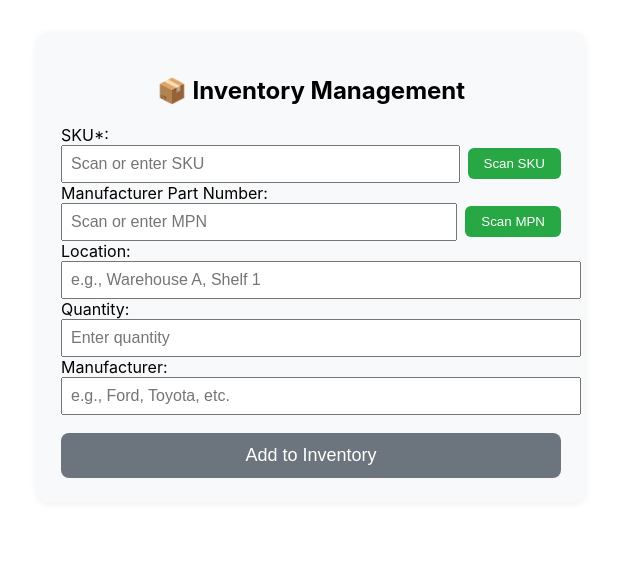
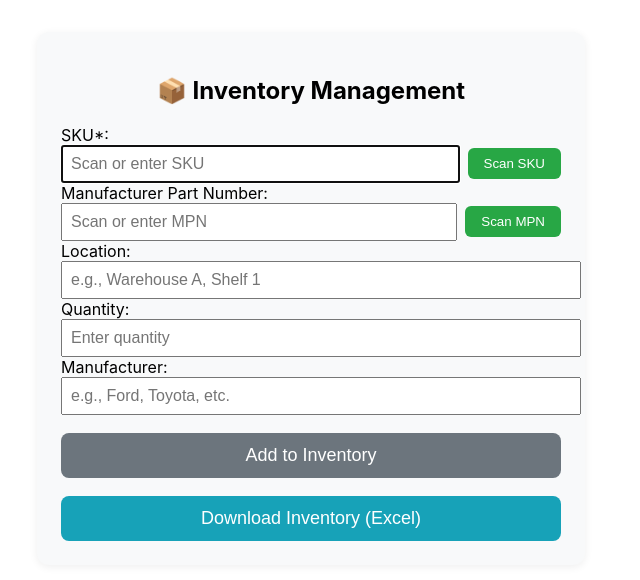
Before and after one commit to Arjunreddypulugu/inventory, a React (Create React App) app in the folder frontend/: page / in a window 1280 px wide. Shown: the top 580 px of the page, without its empty margins (329-969 px from the left). Built offline with nearby package versions, Linux system fonts and the light colour scheme; no server answers.

Commit message:
Feature: Auto-focus fields after scan and add Excel download endpoint/button

```diff
--- a/frontend/src/App.js
+++ b/frontend/src/App.js
@@ -1,4 +1,4 @@
-import React, { useState, useCallback } from 'react';
+import React, { useState, useCallback, useRef, useEffect } from 'react';
 import axios from 'axios';
 import { openHtml5QrcodeModal } from './components/Html5QrcodeModal';
 
@@ -16,19 +16,33 @@ function App() {
   const [scanning, setScanning] = useState(false);
   const [message, setMessage] = useState(null);
 
+  const skuRef = useRef(null);
+  const mpnRef = useRef(null);
+  const locationRef = useRef(null);
+  const quantityRef = useRef(null);
+  const manufacturerRef = useRef(null);
+
+  useEffect(() => {
+    if (skuRef.current) skuRef.current.focus();
+  }, []);
+
   const handleChange = useCallback((e) => {
     setForm(prev => ({ ...prev, [e.target.name]: e.target.value }));
   }, []);
 
   const handleScanModal = useCallback((field) => {
-    if (scanning || submitting) return; // Prevent scanning while submitting or already scanning
-
+    if (scanning || submitting) return;
     setScanning(true);
     openHtml5QrcodeModal({
       onScan: (value) => {
         setForm(prev => ({ ...prev, [field]: value }));
         setMessage({ type: 'success', text: `${field} scanned and auto-filled!` });
         setScanning(false);
+        // Move focus to next field
+        if (field === 'SKU' && mpnRef.current) mpnRef.current.focus();
+        else if (field === 'manufacturer_part_number' && locationRef.current) locationRef.current.focus();
+        else if (field === 'Location' && quantityRef.current) quantityRef.current.focus();
+        else if (field === 'Quantity' && manufacturerRef.current) manufacturerRef.current.focus();
       },
       onClose: () => {
         setScanning(false);
@@ -79,6 +93,10 @@ function App() {
     }
   };
 
+  const downloadInventory = () => {
+    // Implementation of downloadInventory function
+  };
+
   const isFormValid = form.SKU.trim() !== ''; // Basic validation
 
   return (
@@ -88,6 +106,7 @@ function App() {
         <label>SKU*:</label>
         <div style={{ display: 'flex', alignItems: 'center', gap: 8 }}>
           <input
+            ref={skuRef}
             name="SKU"
             value={form.SKU}
             onChange={handleChange}
@@ -116,6 +135,7 @@ function App() {
         <label>Manufacturer Part Number:</label>
         <div style={{ display: 'flex', alignItems: 'center', gap: 8 }}>
           <input
+            ref={mpnRef}
             name="manufacturer_part_number"
             value={form.manufacturer_part_number}
             onChange={handleChange}
@@ -142,6 +162,7 @@ function App() {
         </div>
         <label>Location:</label>
         <input
+          ref={locationRef}
           name="Location"
           value={form.Location}
           onChange={handleChange}
@@ -152,6 +173,7 @@ function App() {
         />
         <label>Quantity:</label>
         <input
+          ref={quantityRef}
           name="Quantity"
           type="text"
           value={form.Quantity}
@@ -163,6 +185,7 @@ function App() {
         />
         <label>Manufacturer:</label>
         <input
+          ref={manufacturerRef}
           name="manufacturer"
           value={form.manufacturer}
           onChange={handleChange}
@@ -188,6 +211,23 @@ function App() {
         >
           {submitting ? 'Submitting...' : 'Add to Inventory'}
         </button>
+        <button
+          type="button"
+          onClick={downloadInventory}
+          style={{
+            width: '100%',
+            marginTop: 18,
+            padding: 12,
+            fontSize: 18,
+            background: '#17a2b8',
+            color: '#fff',
+            border: 'none',
+            borderRadius: 8,
+            cursor: 'pointer',
+          }}
+        >
+          Download Inventory (Excel)
+        </button>
       </form>
       {message && (
         <div style={{
```
Also changed, not shown: 1 other file (tests, documents, lock files or other folders).
